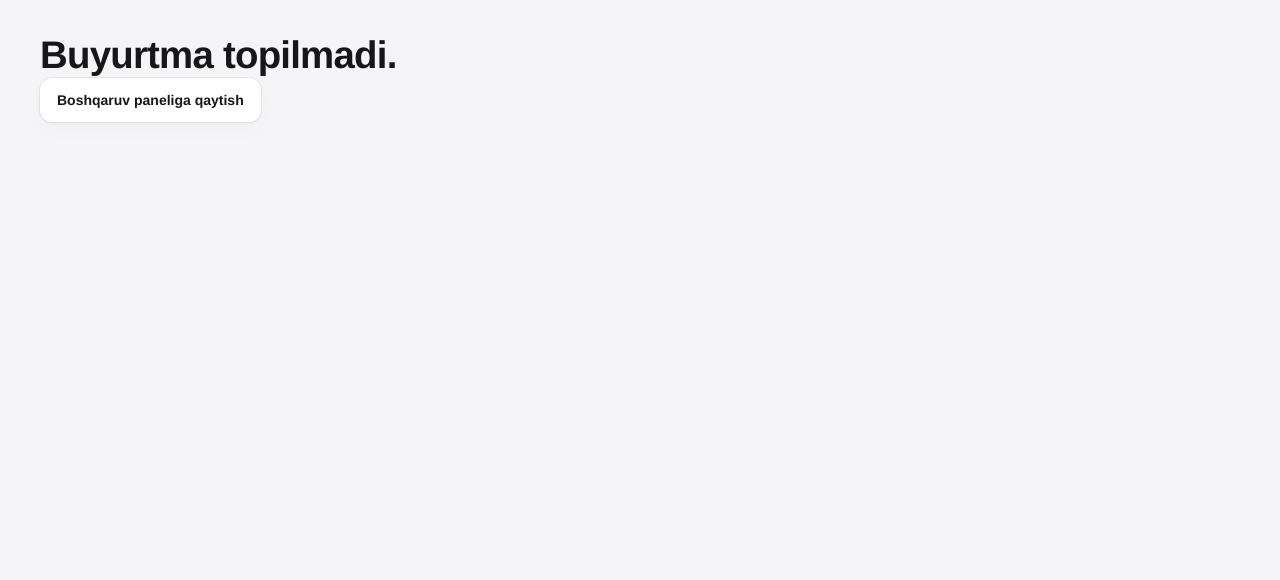
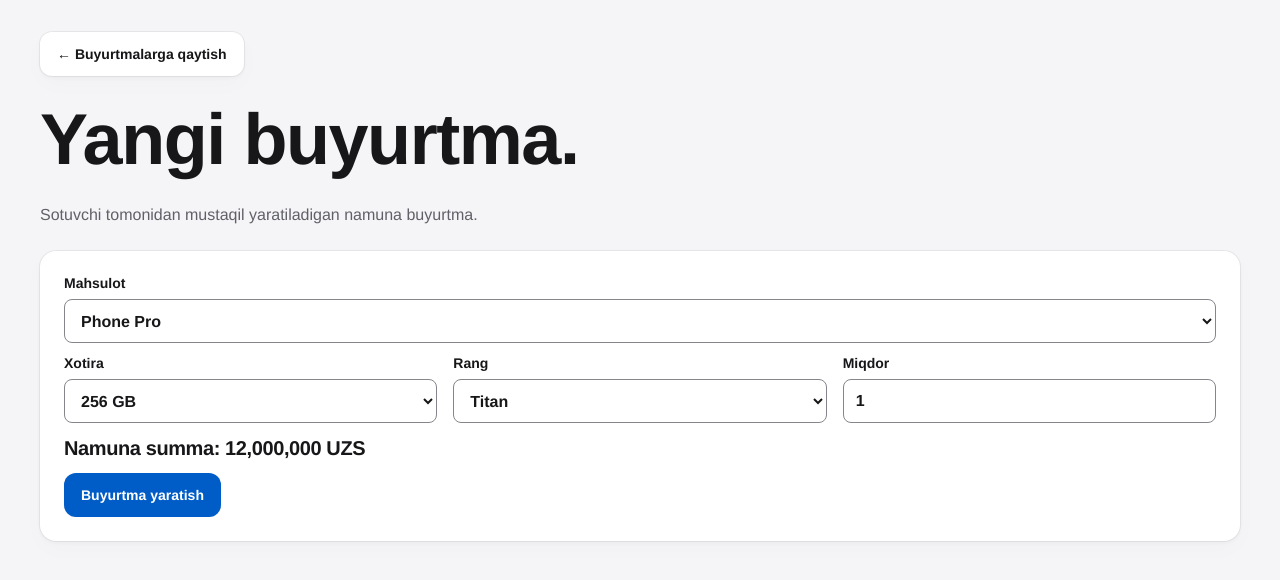
Before and after one commit to JamshidTashpulatov/commerce-platform, a Next.js app: page /dashboard/orders/new in a window 1280 px wide. Shown: the top 580 px of the page. Built offline with nearby package versions, Linux system fonts and the light colour scheme.

Commit message:
feat: allow staff to create sample orders independently

```diff
--- /dev/null
+++ b/app/dashboard/orders/new/page.tsx
@@ -0,0 +1,19 @@
+"use client";
+import {useState} from "react";
+import {useRouter} from "next/navigation";
+import Link from "next/link";
+import {products,money} from "../../../../lib/catalog";
+import {saveDemoRequest} from "../../../../lib/demo-requests";
+export default function NewOrder(){
+ const router=useRouter();
+ const [id,setId]=useState(products[0].id);
+ const p=products.find(p=>p.id===id)??products[0];
+ const [color,setColor]=useState(p.colors[0]);
+ const [storage,setStorage]=useState(p.specs.Xotira??"—");
+ const [qty,setQty]=useState(1);
+ const [error,setError]=useState("");
+ const options=p.id==="phone"?["256 GB","512 GB","1 TB"]:p.id==="laptop"?["512 GB","1 TB"]:p.id==="tablet"?["256 GB","512 GB","1 TB"]:["—"];
+ const unitPrice=p.price+Math.max(0,options.indexOf(storage))*1500000;
+ function submit(e:React.FormEvent<HTMLFormElement>){e.preventDefault();try{const orderId="DEMO-"+crypto.randomUUID().slice(0,8).toUpperCase();saveDemoRequest({id:orderId,product:p.name,storage,color,quantity:qty,total:unitPrice*qty,createdAt:new Date().toISOString()});router.push("/dashboard/orders/"+orderId);}catch{setError("Buyurtmani saqlab bo‘lmadi.");}}
+ return <main className="container order-workspace"><Link className="secondary" href="/dashboard">← Buyurtmalarga qaytish</Link><h1>Yangi buyurtma.</h1><p className="muted">Sotuvchi tomonidan mustaqil yaratiladigan namuna buyurtma.</p><form className="surface" onSubmit={submit}><label>Mahsulot<select value={id} onChange={e=>{const next=products.find(x=>x.id===e.target.value)!;setId(next.id);setColor(next.colors[0]);setStorage(next.specs.Xotira??"—");setQty(1);}}>{products.map(x=><option key={x.id} value={x.id}>{x.name}</option>)}</select></label><div className="form-grid"><label>Xotira<select value={storage} onChange={e=>setStorage(e.target.value)}>{options.map(x=><option key={x}>{x}</option>)}</select></label><label>Rang<select value={color} onChange={e=>setColor(e.target.value)}>{p.colors.map(x=><option key={x}>{x}</option>)}</select></label><label>Miqdor<input type="number" min={1} max={p.stock} value={qty} onChange={e=>setQty(Math.max(1,Math.min(p.stock,Math.trunc(Number(e.target.value)||1))))}/></label></div><h3>Namuna summa: {money(unitPrice*qty)}</h3><button className="primary" type="submit">Buyurtma yaratish</button>{error&&<p role="alert">{error}</p>}</form></main>;
+}
```
